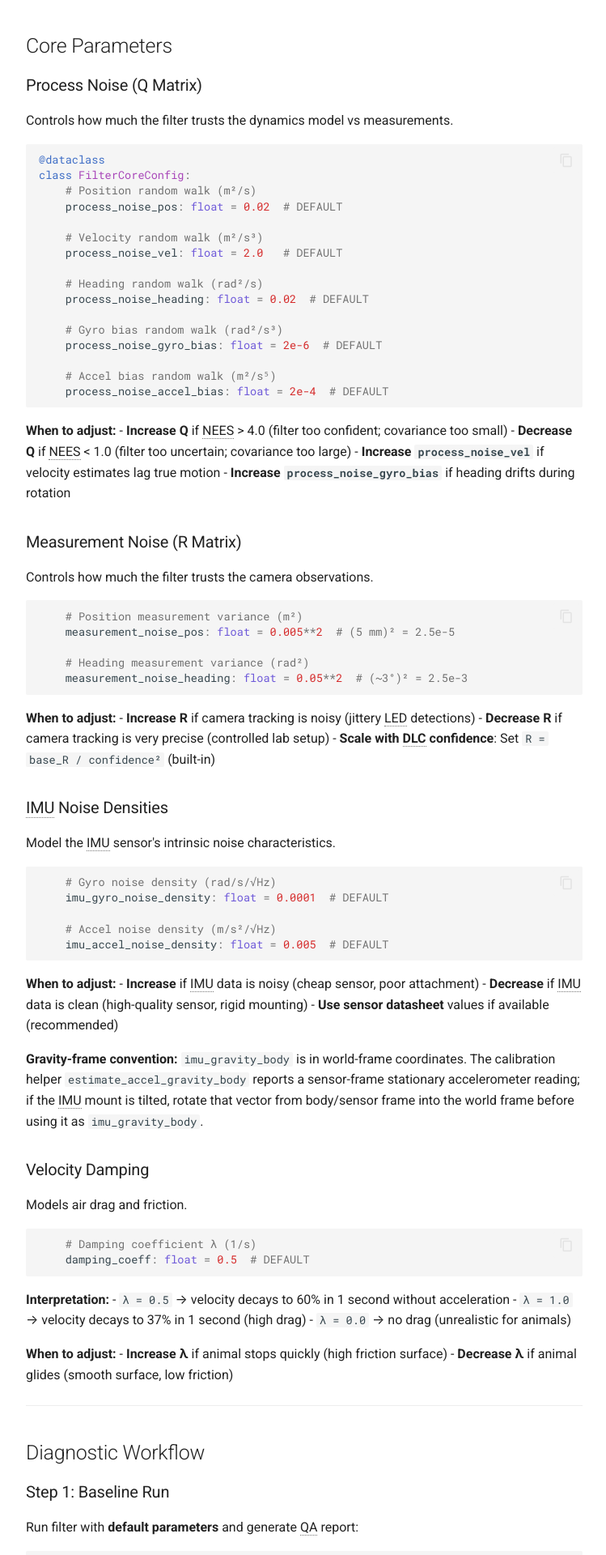
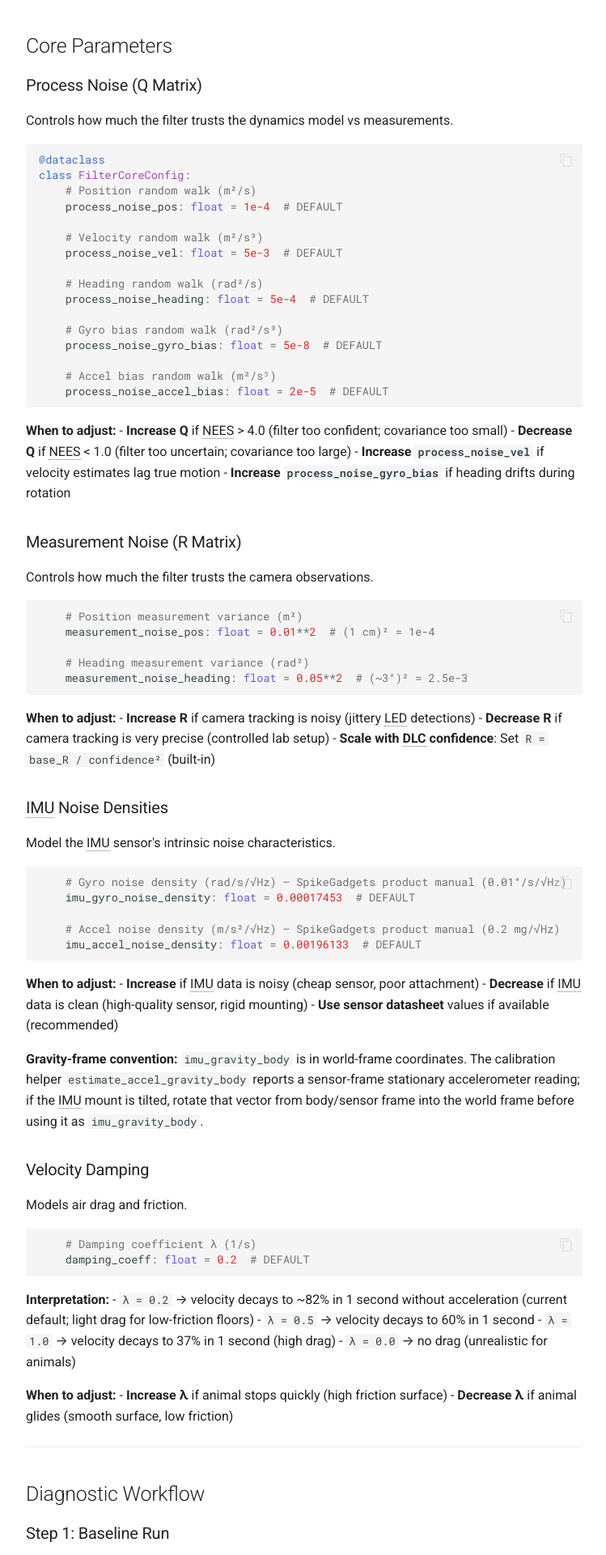
Before and after one commit to edeno/trodestrack, an MkDocs documentation site: the page built from docs/TUNING.md, in a window 1280 px wide. Shown: the part 3073-4993 px from the top of the page at 81% size, without its empty margins (264-1013 px from the left). Built offline with MkDocs 1.6.1 and Material for MkDocs 9.7.7, drawn with Linux system fonts in a browser that asks for light colours; comment, search, counter and statistics services are not loaded; some of the changed text lies outside the part shown.

Commit message:
Make CLI defaults track EKFConfig; refresh TUNING/python-api defaults
P2 (CLI hardcoded defaults override EKFConfig defaults): Both
``trodestrack online`` and ``trodestrack smooth`` declared argparse
defaults like ``process_noise_pos=0.02``, ``process_noise_vel=2.0``,
``imu_accel_noise_density=0.05``, ``damping_coeff=0.5``,
``imu_gyro_noise_density=0.001``, ``measurement_noise_pos=0.005**2``
and then unconditionally fed those values into ``EKFConfig(...)``
regardless of whether the user passed the flag. Result: a no-flag CLI
invocation ran a materially different filter than ``EKFConfig()`` from
the Python API.

Switch all filter argparse defaults to ``None`` sentinels and build the
``EKFConfig`` kwargs dict by filtering out None entries
(``EKFConfig(**{k: v for k, v in overrides.items() if v is not None})``).
This delegates default selection to ``EKFConfig`` /
``FilterCoreConfig`` itself. Help strings now read from
``_FILTER_DEFAULTS = FilterCoreConfig()`` so they auto-update when the
dataclass defaults change. The post-config print block reads from
``ekf_config`` (not ``args``) so the runtime summary always reflects the
actual filter parameters.

Verified: ``uv run trodestrack online --help`` now shows the live
defaults (process_noise_pos=1.00e-04, damping_coeff=0.2, etc.); all 19
CLI tests still pass.

P3 (TUNING.md old defaults in docstring snippets): Process Noise,
Measurement Noise, IMU Noise Densities, and Damping snippets still
listed the old defaults. Update to actual current defaults
(1e-4, 5e-3, 5e-4, 5e-8, 2e-5; 0.01**2; SpikeGadgets-derived
0.00017453 / 0.00196133; damping_coeff=0.2). Step 3/4 "Was X" tuning
examples updated against the new baselines.

P3 (TROUBLESHOOTING.md "Decrease from 0.02/2.0"): Position-Jitters
options updated to "Decrease from 1e-4 / 5e-3" and
"Increase from 0.01²".

P3 (python-api.md Data Format): the dict had t_cam_exp/t_imu listed
twice (copy-paste artifact); de-duplicate. ``U_imu`` was annotated as
(M, 3) only, though the default state_mode is 2d_cam_3d_imu and
quaternion layouts need 6 channels. Replace with the same three-row
shape table the user guide uses (3 / 4 / 6 channels with their
state_mode applicability).

Co-Authored-By: Claude Opus 4.7 (1M context) <noreply@anthropic.com>

````diff
--- a/docs/TUNING.md
+++ b/docs/TUNING.md
@@ -160,19 +160,19 @@ Controls how much the filter trusts the dynamics model vs measurements.
 @dataclass
 class FilterCoreConfig:
     # Position random walk (m²/s)
-    process_noise_pos: float = 0.02  # DEFAULT
+    process_noise_pos: float = 1e-4  # DEFAULT
 
     # Velocity random walk (m²/s³)
-    process_noise_vel: float = 2.0   # DEFAULT
+    process_noise_vel: float = 5e-3  # DEFAULT
 
     # Heading random walk (rad²/s)
-    process_noise_heading: float = 0.02  # DEFAULT
+    process_noise_heading: float = 5e-4  # DEFAULT
 
     # Gyro bias random walk (rad²/s³)
-    process_noise_gyro_bias: float = 2e-6  # DEFAULT
+    process_noise_gyro_bias: float = 5e-8  # DEFAULT
 
     # Accel bias random walk (m²/s⁵)
-    process_noise_accel_bias: float = 2e-4  # DEFAULT
+    process_noise_accel_bias: float = 2e-5  # DEFAULT
 ```
 
 **When to adjust:**
@@ -187,7 +187,7 @@ Controls how much the filter trusts the camera observations.
 
 ```python
     # Position measurement variance (m²)
-    measurement_noise_pos: float = 0.005**2  # (5 mm)² = 2.5e-5
+    measurement_noise_pos: float = 0.01**2  # (1 cm)² = 1e-4
 
     # Heading measurement variance (rad²)
     measurement_noise_heading: float = 0.05**2  # (~3°)² = 2.5e-3
@@ -203,11 +203,11 @@ Controls how much the filter trusts the camera observations.
 Model the IMU sensor's intrinsic noise characteristics.
 
 ```python
-    # Gyro noise density (rad/s/√Hz)
-    imu_gyro_noise_density: float = 0.0001  # DEFAULT
+    # Gyro noise density (rad/s/√Hz) — SpikeGadgets product manual (0.01°/s/√Hz)
+    imu_gyro_noise_density: float = 0.00017453  # DEFAULT
 
-    # Accel noise density (m/s²/√Hz)
-    imu_accel_noise_density: float = 0.005  # DEFAULT
+    # Accel noise density (m/s²/√Hz) — SpikeGadgets product manual (0.2 mg/√Hz)
+    imu_accel_noise_density: float = 0.00196133  # DEFAULT
 ```
 
 **When to adjust:**
@@ -227,11 +227,12 @@ Models air drag and friction.
 
 ```python
     # Damping coefficient λ (1/s)
-    damping_coeff: float = 0.5  # DEFAULT
+    damping_coeff: float = 0.2  # DEFAULT
 ```
 
 **Interpretation:**
-- `λ = 0.5` → velocity decays to 60% in 1 second without acceleration
+- `λ = 0.2` → velocity decays to ~82% in 1 second without acceleration (current default; light drag for low-friction floors)
+- `λ = 0.5` → velocity decays to 60% in 1 second
 - `λ = 1.0` → velocity decays to 37% in 1 second (high drag)
 - `λ = 0.0` → no drag (unrealistic for animals)
 
@@ -267,19 +268,19 @@ Open `tuning_report.pdf` and check the **NEES histogram** panel:
 
 1. **Increase position process noise** by 2-5×
    ```python
-   cfg = EKFConfig(process_noise_pos=0.1)  # Was 0.02
+   cfg = EKFConfig(process_noise_pos=5e-4)  # Was 1e-4
    ```
 
 2. **Increase velocity process noise** by 2×
    ```python
-   cfg = EKFConfig(process_noise_vel=4.0)  # Was 2.0
+   cfg = EKFConfig(process_noise_vel=1e-2)  # Was 5e-3
    ```
 
 3. **Increase IMU noise densities** by 2×
    ```python
    cfg = EKFConfig(
-       imu_gyro_noise_density=0.0002,  # Was 0.0001
-       imu_accel_noise_density=0.01    # Was 0.005
+       imu_gyro_noise_density=3.5e-4,   # Was 0.00017453
+       imu_accel_noise_density=3.9e-3,  # Was 0.00196133
    )
    ```
 
@@ -293,19 +294,19 @@ Open `tuning_report.pdf` and check the **NEES histogram** panel:
 
 1. **Decrease position process noise** by 2×
    ```python
-   cfg = EKFConfig(process_noise_pos=0.01)  # Was 0.02
+   cfg = EKFConfig(process_noise_pos=5e-5)  # Was 1e-4
    ```
 
 2. **Increase measurement trust** (decrease R) by 2×
    ```python
-   cfg = EKFConfig(measurement_noise_pos=0.0025**2)  # Was 0.005**2
+   cfg = EKFConfig(measurement_noise_pos=0.005**2)  # Was 0.01**2
    ```
 
 3. **Decrease IMU noise densities** by 2×
    ```python
    cfg = EKFConfig(
-       imu_gyro_noise_density=0.00005,  # Was 0.0001
-       imu_accel_noise_density=0.0025   # Was 0.005
+       imu_gyro_noise_density=8.7e-5,    # Was 0.00017453
+       imu_accel_noise_density=9.8e-4,   # Was 0.00196133
    )
    ```
 
````
Also changed, not shown: docs/TROUBLESHOOTING.md (+3 -3 lines), docs/getting-started/python-api.md (+11 -4 lines), 2 other files.
